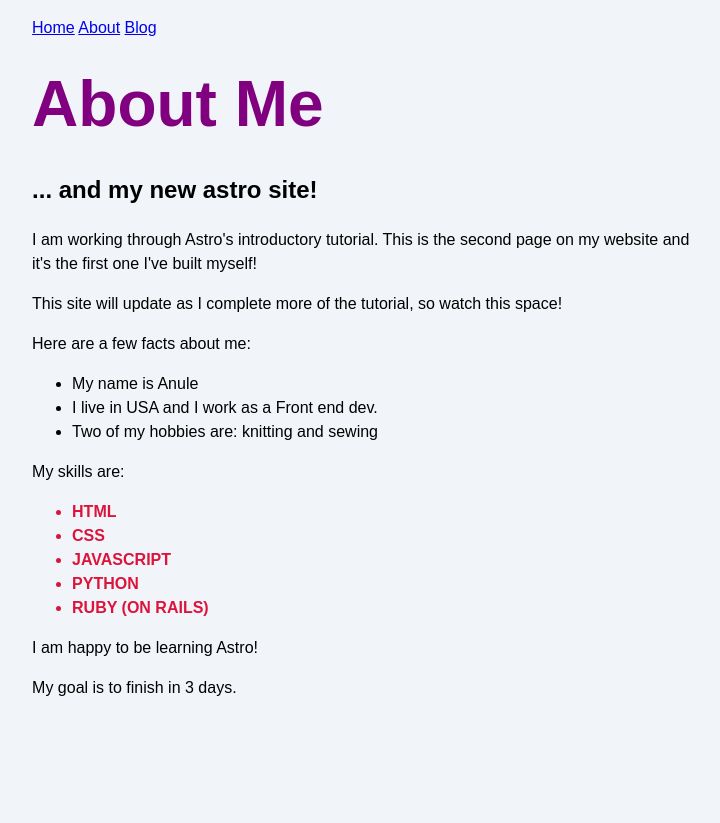
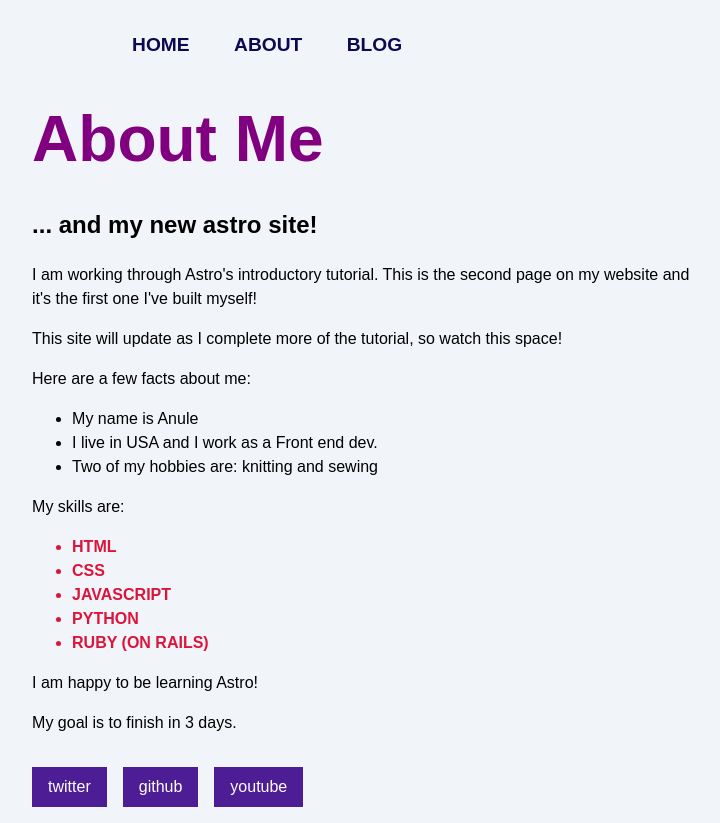
Before and after one commit to anule/fuzzy-adventure, an Astro site: page /fuzzy-adventure/about in a window 1280 px wide. Shown: the whole page, without its empty margins (268-988 px from the left). Before the commit the page ends 800 px from the top, so only its background shows below. Built offline with nearby package versions, Linux system fonts and the light colour scheme; Astro itself is replaced by a stand-in of ours.

Commit message:
Add reusable components

```diff
--- /dev/null
+++ b/src/components/Footer.astro
@@ -0,0 +1,17 @@
+---
+import Social from "./Social.astro";
+---
+
+<style>
+    footer {
+        display: flex;
+        gap: 1rem;
+        margin-top: 2rem;
+    }
+</style>
+
+<footer>
+    <Social platform="twitter" username="astrodotbuild" />
+    <Social platform="github" username="withastro" />
+    <Social platform="youtube" username="astrodotbuild" />
+</footer>
--- /dev/null
+++ b/src/components/Header.astro
@@ -0,0 +1,11 @@
+---
+import Navigation from "./Navigation.astro";
+import Menu from "./Menu.astro";
+---
+
+<header>
+    <nav>
+        <Menu />
+        <Navigation />
+    </nav>
+</header>
--- /dev/null
+++ b/src/components/Menu.astro
@@ -0,0 +1,6 @@
+---
+
+---
+<button aria-expanded="false" aria-controls="main-menu" class="menu">
+    Menu
+</button>
--- /dev/null
+++ b/src/components/Navigation.astro
@@ -0,0 +1,12 @@
+---
+const urlBuilder = (urlPath: String) => {
+    const baseUrl = import.meta.env.BASE_URL;
+    return baseUrl + `/${urlPath}`;
+};
+---
+
+<div id="main-menu" class="nav-links">
+    <a href={urlBuilder("")}>Home</a>
+    <a href={urlBuilder("about")}>About</a>
+    <a href={urlBuilder("blog")}>Blog</a>
+</div>
--- /dev/null
+++ b/src/components/Social.astro
@@ -0,0 +1,14 @@
+---
+const { platform, username } = Astro.props;
+---
+
+<a href={`https://www.${platform}.com/${username}`}>{platform}</a>
+
+<style>
+    a {
+        padding: 0.5rem 1rem;
+        color: white;
+        background-color: #4c1d95;
+        text-decoration: none;
+    }
+</style>
--- a/src/pages/about.astro
+++ b/src/pages/about.astro
@@ -1,4 +1,6 @@
 ---
+import Header from "../components/Header.astro";
+import Footer from "../components/Footer.astro";
 import "./styles/global.css";
 const pageTitle = "About Me";
 const identity = {
@@ -42,9 +44,7 @@ const textCase = "uppercase";
         </style>
     </head>
     <body>
-        <a href="/fuzzy-adventure">Home</a>
-        <a href="/fuzzy-adventure/about">About</a>
-        <a href="/fuzzy-adventure/blog">Blog</a>
+        <Header />
 
         <h1>{pageTitle}</h1>
         <h2>... and my new astro site!</h2>
@@ -87,5 +87,9 @@ const textCase = "uppercase";
         ) : (
             <p>My goal is not 3 days.</p>
         )}
+        <Footer />
+        <script>
+            import "../scripts/menu.js";
+        </script>
     </body>
 </html>
--- a/src/pages/styles/global.css
+++ b/src/pages/styles/global.css
@@ -19,3 +19,59 @@ h1 {
     margin: 1rem 0;
     font-size: 2.5rem;
 }
+
+
+/* nav styles */
+.menu {
+    background-color: #0d0950;
+    border: none;
+    color: #fff;
+    font-size: 1.2rem;
+    font-weight: bold;
+    padding: 5px 10px;
+}
+
+.nav-links {
+  width: 100%;
+  display: none;
+  margin: 0;
+}
+
+.nav-links a {
+  display: block;
+  text-align: center;
+  padding: 10px 0;
+  text-decoration: none;
+  font-size: 1.2rem;
+  font-weight: bold;
+  text-transform: uppercase;
+  color: #0d0950;
+}
+
+.nav-links a:hover,
+.nav-links a:focus {
+  background-color: #ff9776;
+}
+
+:has(.menu[aria-expanded="true"]) .nav-links {
+    display: unset;
+}
+
+@media screen and (min-width: 636px) {
+  .nav-links {
+    margin-left: 5em;
+    display: block;
+    position: static;
+    width: auto;
+    background: none;
+  }
+
+  .nav-links a {
+    display: inline-block;
+    padding: 15px 20px;
+  }
+
+  .menu {
+      display: none;
+  }
+}
--- /dev/null
+++ b/src/scripts/menu.js
@@ -0,0 +1,7 @@
+const menu = document.querySelector(".menu");
+
+menu?.addEventListener("click", () => {
+  const isExpanded =
+      menu.getAttribute("aria-expanded") === "true";
+  menu.setAttribute("aria-expanded", `${!isExpanded}`);
+});
```
Also changed, not shown: src/pages/blog.astro (+11 -3 lines), src/pages/index.astro (+7 -3 lines).
